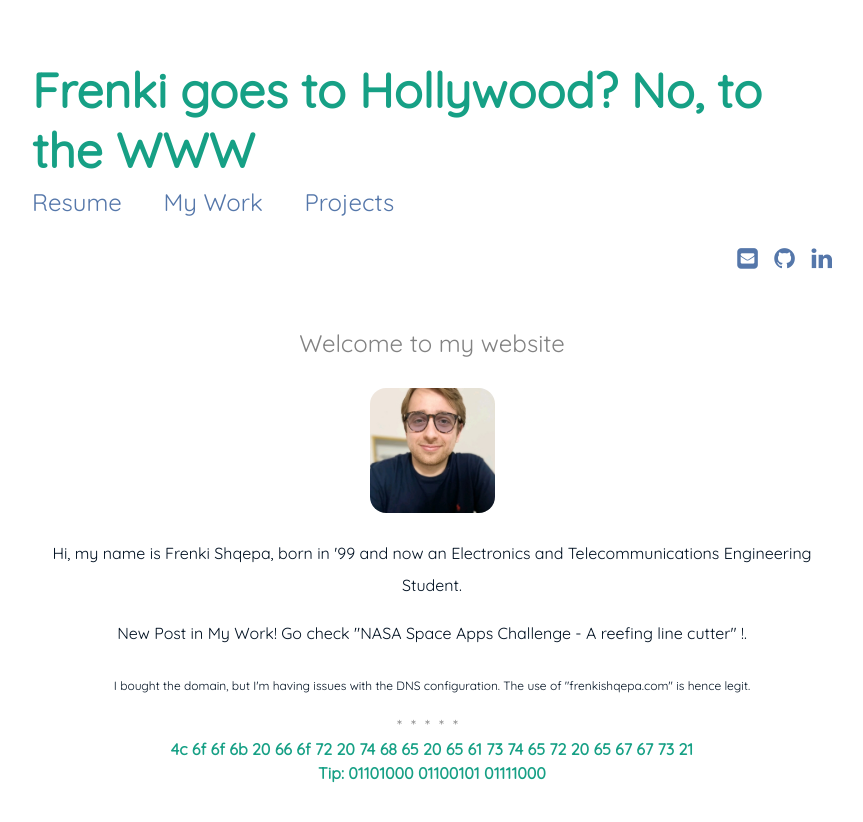
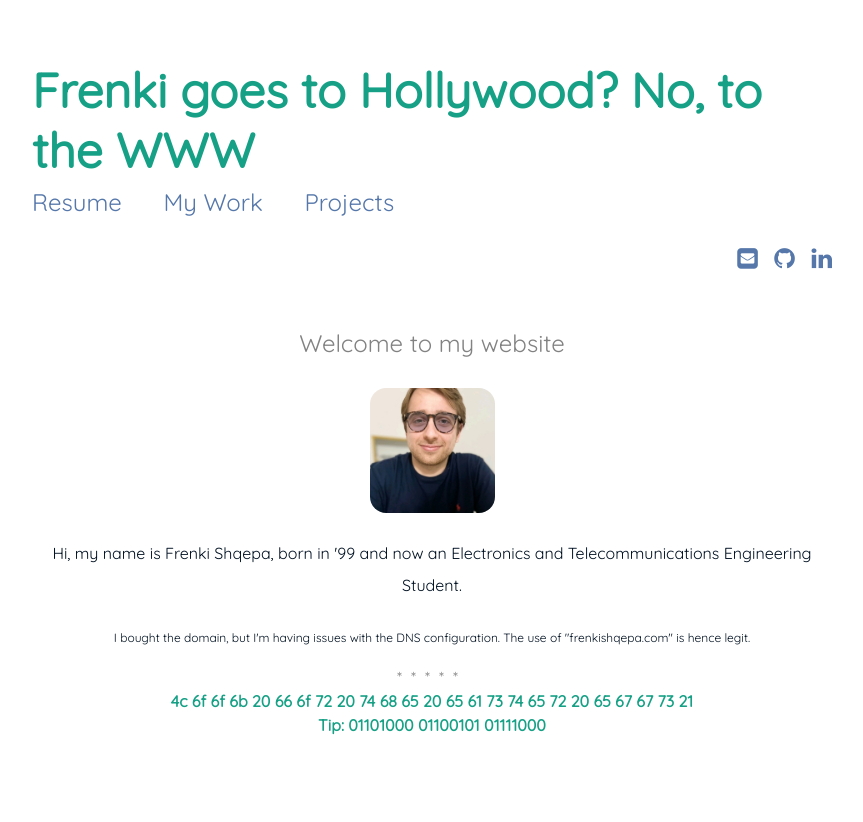
Before and after one commit to FreShq99/frenkishqepa.com, a Jekyll site: the page built from index.md, in a window 1280 px wide. Shown: the top 822 px of the page, without its empty margins (208-1071 px from the left). Built offline with Jekyll 4.4.1, drawn with Linux system fonts in a browser that asks for light colours.

Commit message:
Update index.md

```diff
--- a/index.md
+++ b/index.md
@@ -10,6 +10,6 @@ sitemap:
 
 <div id="describe-text">
 	<p>Hi, my name is Frenki Shqepa, born in '99 and now an Electronics and Telecommunications Engineering Student.</p>
-	<p>New Post in My Work! Go check "NASA Space Apps Challenge - A reefing line cutter" !.</p>
+
 	<p><sub>I bought the domain, but I'm having issues with the DNS configuration. The use of "frenkishqepa.com" is hence legit.</sub></p>
 </div>
```
